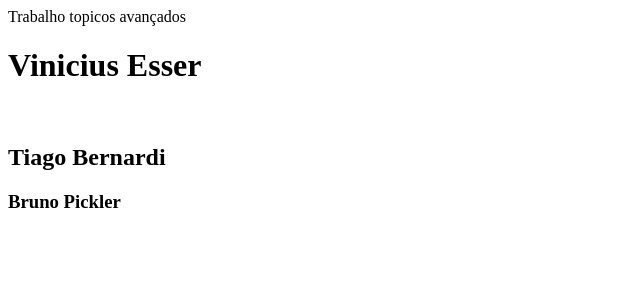
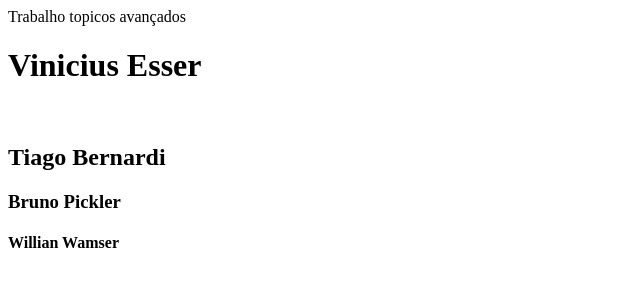
Before and after one commit to tiagobernardi/tiagobernardi.github.io, a plain HTML site: page index.html in a window 1280 px wide. Shown: the whole page, without its empty margins (0-640 px from the left). Drawn offline with Linux system fonts and the light colour scheme.

Commit message:
Update index.html

```diff
--- a/index.html
+++ b/index.html
@@ -7,5 +7,6 @@
         <h1>Vinicius Esser</h1><br>
         <h2>Tiago Bernardi</h2>
         <h3>Bruno Pickler<h3>
+        <h4>Willian Wamser</h4>
     </body>
 </html>
```
